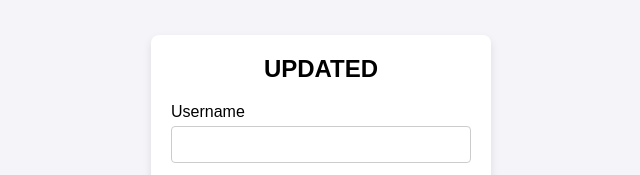
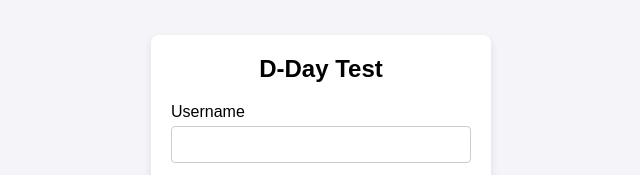
Before and after one commit to Rithwik0480/devops-test, a plain HTML site: page index.html in a window 1280 px wide. Shown: the part 213-388 px from the top of the page, 319-959 px from the left. Drawn offline with Linux system fonts and the light colour scheme.

Commit message:
Update index.html

```diff
--- a/index.html
+++ b/index.html
@@ -66,7 +66,7 @@
 </head>
 <body>
     <div class="login-container">
-        <h2>UPDATED</h2>
+        <h2>D-Day Test</h2>
         <form action="/login" method="POST">
             <div class="form-group">
                 <label for="username">Username</label>
```
